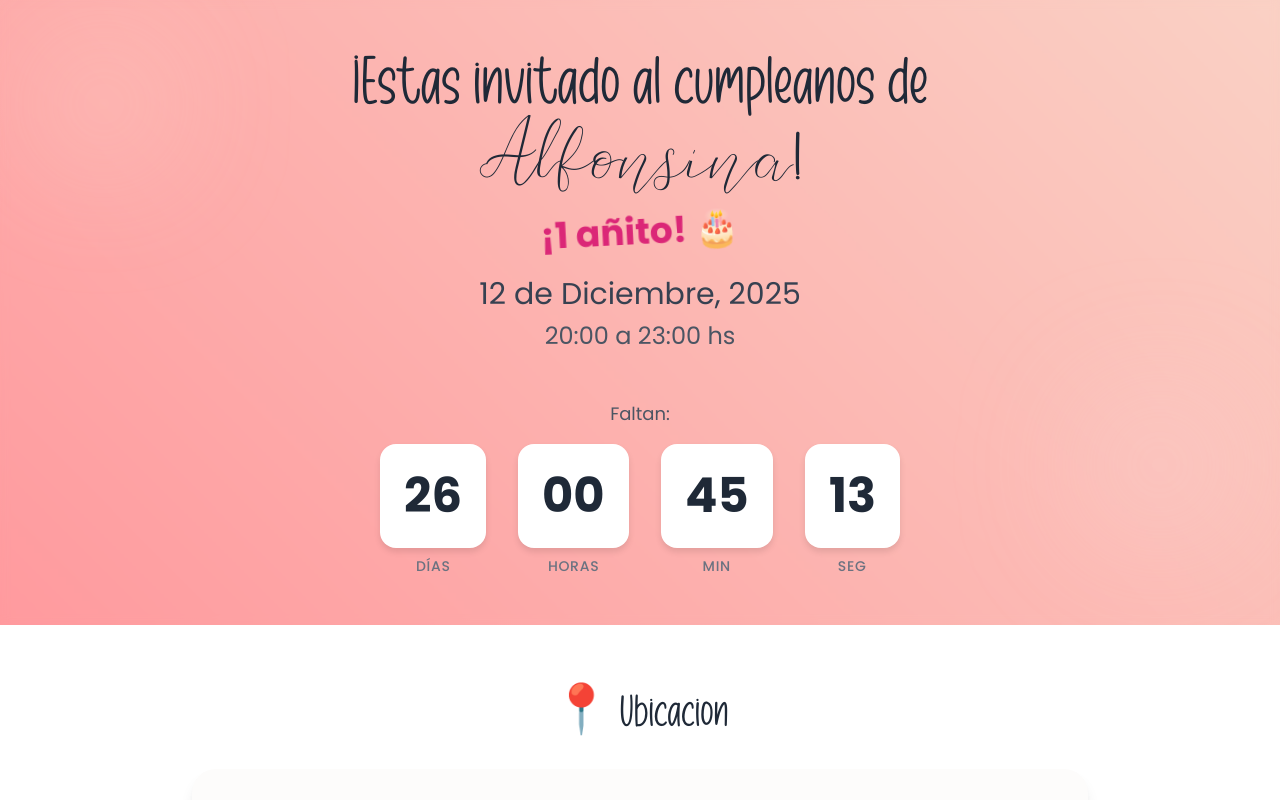
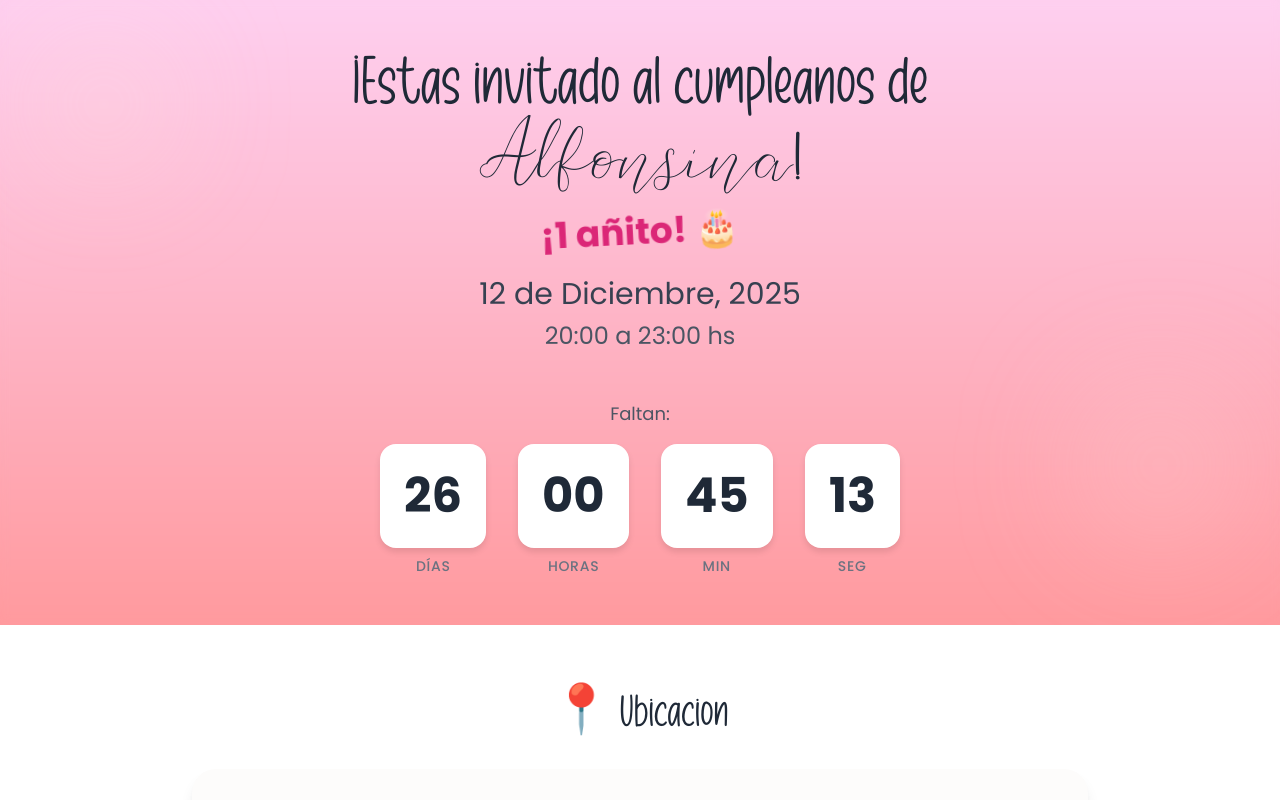
Before and after one commit to ezequielgar/Invitapp, a React (Vite) app: page / in a window 1280 px wide. Shown: the top 800 px of the page. Built offline with nearby package versions, Linux system fonts and the light colour scheme.

Commit message:
Actualizado gradiente de fondo del título

```diff
--- a/src/App.jsx
+++ b/src/App.jsx
@@ -171,7 +171,7 @@ function App() {
         animate={{ opacity: 1 }}
         transition={{ duration: 1 }}
         className="relative min-h-[70vh] flex items-center justify-center overflow-hidden"
-        style={{ backgroundImage: 'linear-gradient(45deg, #ff9a9e 0%, #fad0c4 99%, #fad0c4 100%)' }}
+        style={{ backgroundImage: 'linear-gradient(to top, #ff9a9e 0%, #fecfef 99%, #fecfef 100%)' }}
       >
         {/* Fondo con imagen difuminada */}
         <div className="absolute inset-0 backdrop-blur-sm"></div>
```
